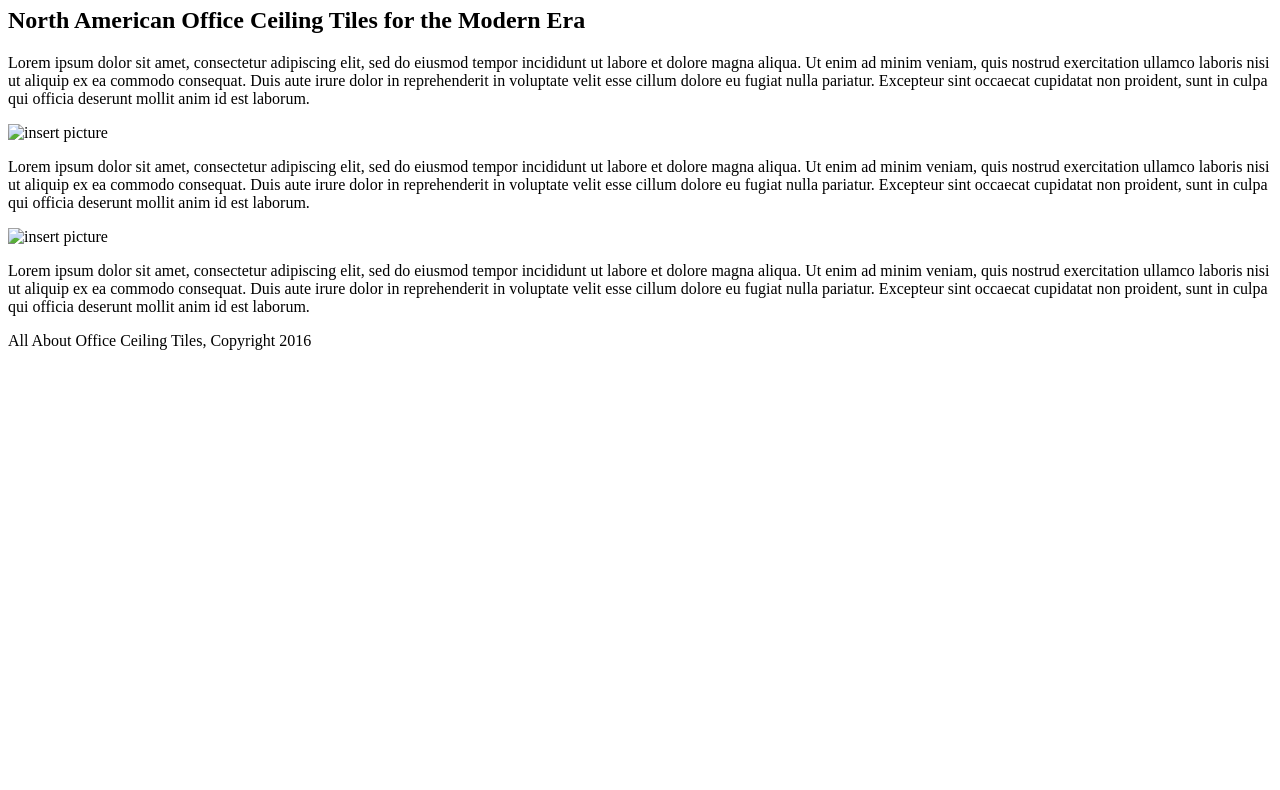
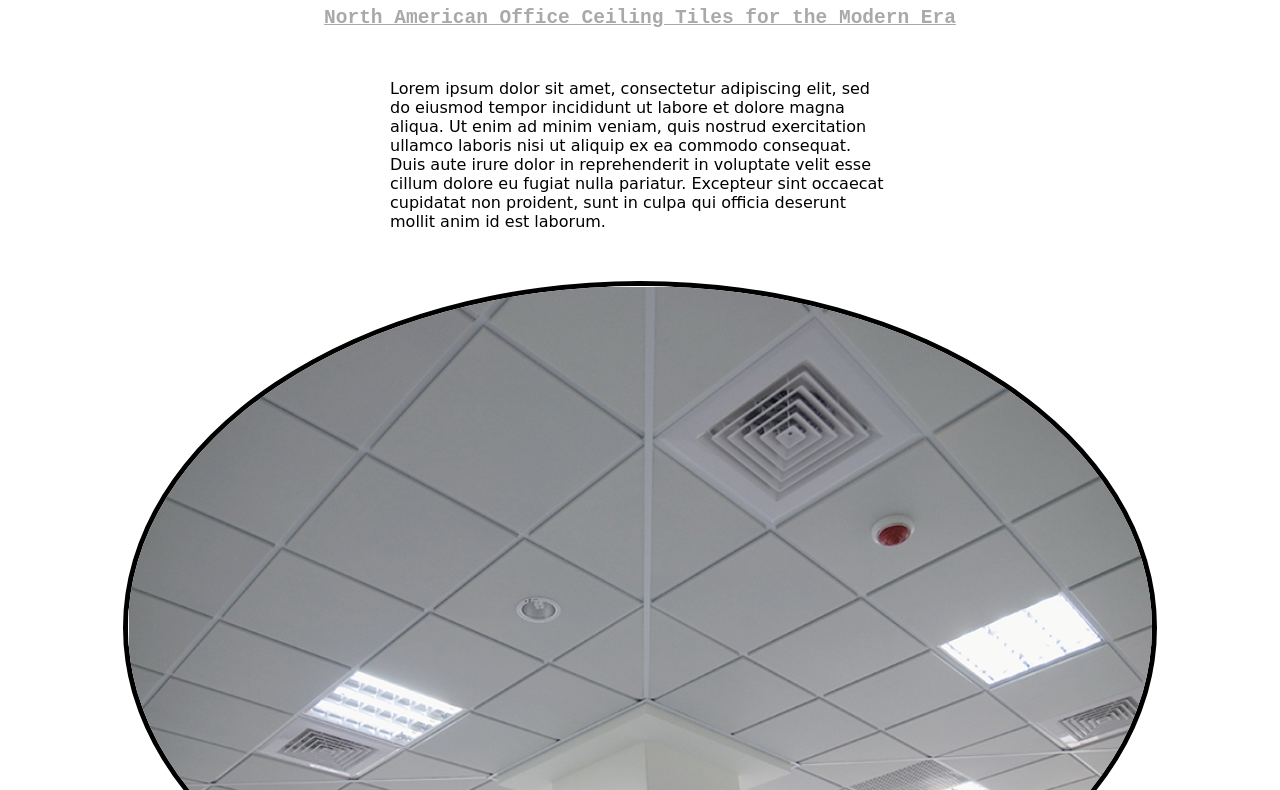
Before and after one commit to jenasancartier/boring-project, a plain HTML site: page index.html in a window 1280 px wide. Shown: the part 73-863 px from the top of the page. Before the commit the page ends 800 px from the top, so only its background shows below. Drawn offline with Linux system fonts and the light colour scheme.

Commit message:
add classes to our h2, paragraphs, and images. We also added styling in our styles.css

```diff
--- a/css/styles.css
+++ b/css/styles.css
@@ -0,0 +1,22 @@
+body {
+  margin: 20px auto;
+  text-align: center;
+}
+
+h2.intro {
+  font-family: monospace;
+  text-decoration: underline;
+  color: darkgrey;
+}
+
+p.intro {
+  text-align: left;
+  max-width: 500px;
+  margin: 50px auto;
+  font-family: cursive;
+}
+
+img.intro {
+  border: 5px solid black;
+  border-radius: 50%;
+}
--- a/index.html
+++ b/index.html
@@ -8,9 +8,9 @@
     <h1>All About Office Ceiling Tiles</h1>
     <h2 class="intro">North American Office Ceiling Tiles for the Modern Era</h2>
     <p class="intro">Lorem ipsum dolor sit amet, consectetur adipiscing elit, sed do eiusmod tempor incididunt ut labore et dolore magna aliqua. Ut enim ad minim veniam, quis nostrud exercitation ullamco laboris nisi ut aliquip ex ea commodo consequat. Duis aute irure dolor in reprehenderit in voluptate velit esse cillum dolore eu fugiat nulla pariatur. Excepteur sint occaecat cupidatat non proident, sunt in culpa qui officia deserunt mollit anim id est laborum.</p>
-    <img class="intro" src="img/#" alt="insert picture">
+    <img class="intro" src="img/ceiling-tiles.jpg" alt="insert picture">
     <p class="intro">Lorem ipsum dolor sit amet, consectetur adipiscing elit, sed do eiusmod tempor incididunt ut labore et dolore magna aliqua. Ut enim ad minim veniam, quis nostrud exercitation ullamco laboris nisi ut aliquip ex ea commodo consequat. Duis aute irure dolor in reprehenderit in voluptate velit esse cillum dolore eu fugiat nulla pariatur. Excepteur sint occaecat cupidatat non proident, sunt in culpa qui officia deserunt mollit anim id est laborum.</p>
-    <img src="img/#" alt="insert picture">
+    <img src="img/oldwhitey.jpg" alt="insert picture">
     <p>Lorem ipsum dolor sit amet, consectetur adipiscing elit, sed do eiusmod tempor incididunt ut labore et dolore magna aliqua. Ut enim ad minim veniam, quis nostrud exercitation ullamco laboris nisi ut aliquip ex ea commodo consequat. Duis aute irure dolor in reprehenderit in voluptate velit esse cillum dolore eu fugiat nulla pariatur. Excepteur sint occaecat cupidatat non proident, sunt in culpa qui officia deserunt mollit anim id est laborum.</p>
     <p>All About Office Ceiling Tiles, Copyright 2016</p>
   </body>
```
Also changed, not shown: img/Ceiling-Tiles.jpg (added), img/oldwhitey.jpg (added).
